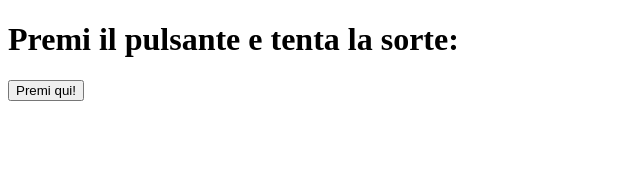
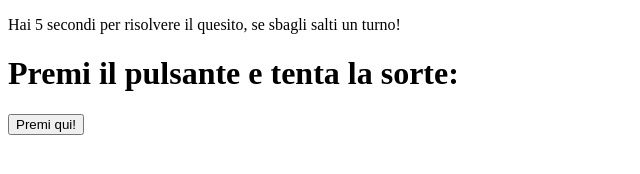
Before and after one commit to Rottens000/Gioco-dell-oca-alcolico, a plain HTML site: page index.html in a window 1280 px wide. Shown: the whole page, without its empty margins (0-640 px from the left). Drawn offline with Linux system fonts and the light colour scheme.

Commit message:
Update index.html

```diff
--- a/index.html
+++ b/index.html
@@ -3,6 +3,7 @@
 <head>
     <meta charset="UTF-8">
     <title>Gioco dell'oca alcolico</title>
+    <p>Hai 5 secondi per risolvere il quesito, se sbagli salti un turno!</p>
     <script>
         function tentaLaSorte() {
             const n1 = Math.floor(Math.random() * 20) + 1;
```
